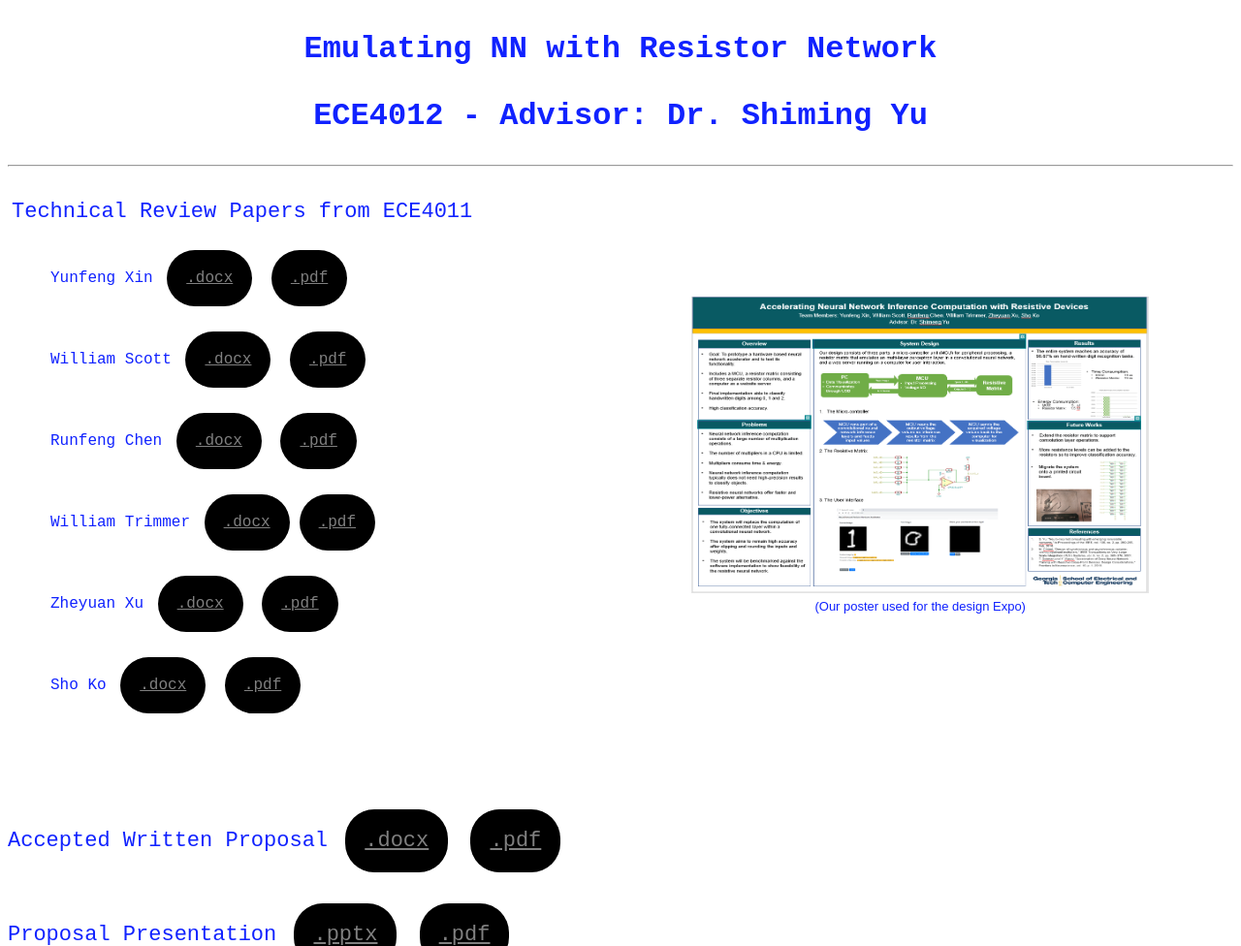
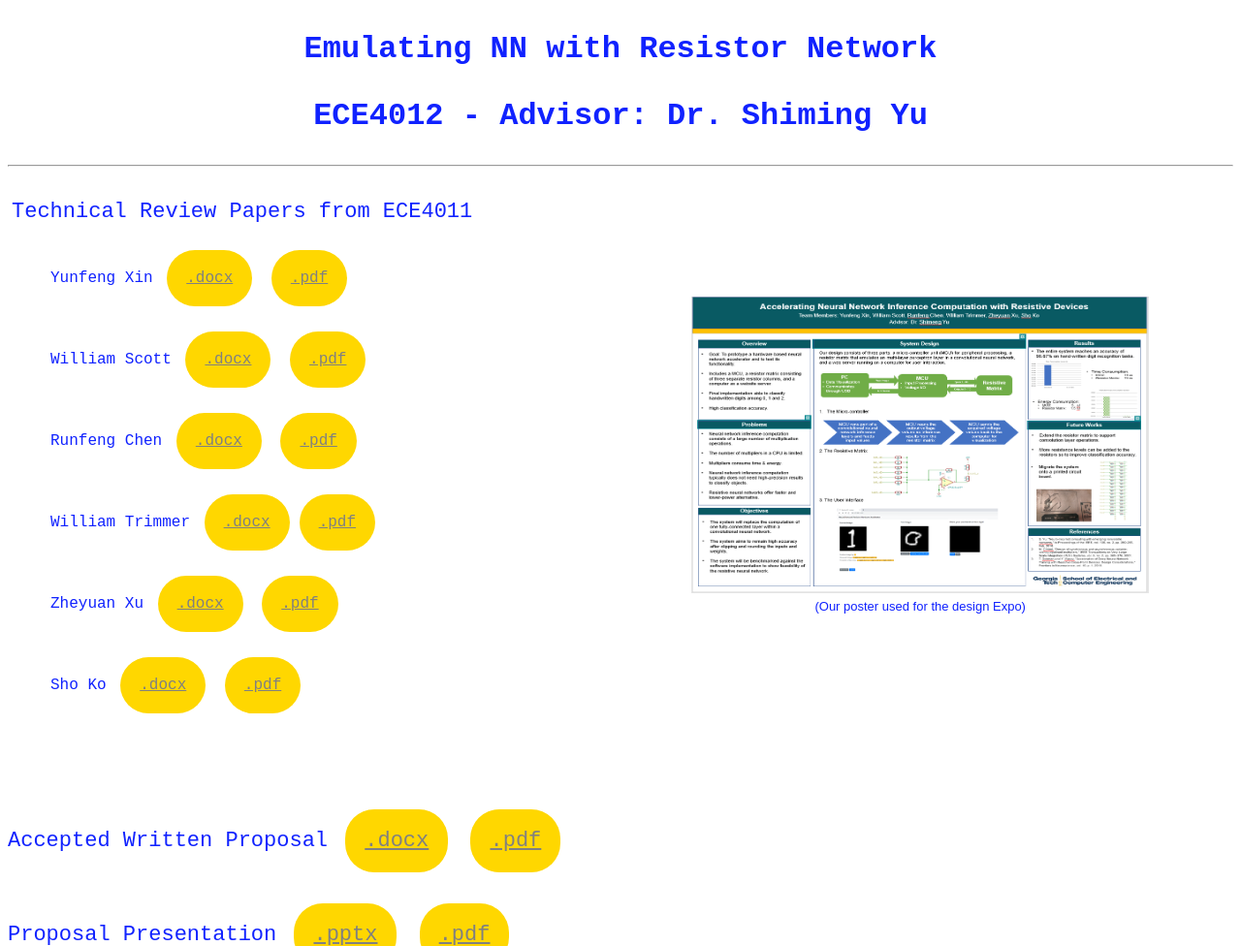
Before and after one commit to ZheyuanXu1124Connect/ZheyuanXu1124Connect.github.io, a PHP site: page / in a window 1280 px wide. Shown: the top 976 px of the page at 97% size. Run offline with PHP 8.4, Linux system fonts and the light colour scheme.

Commit message:
Update styles.css

```diff
--- a/styles.css
+++ b/styles.css
@@ -22,7 +22,7 @@ body {
 
 .tab {
 	display: inline-block;
-	background-color: #000000;
+	background-color: #ffd700;
 	margin: 5px;
 	padding: 20px;
 	border-radius: 30px 30px;
```
